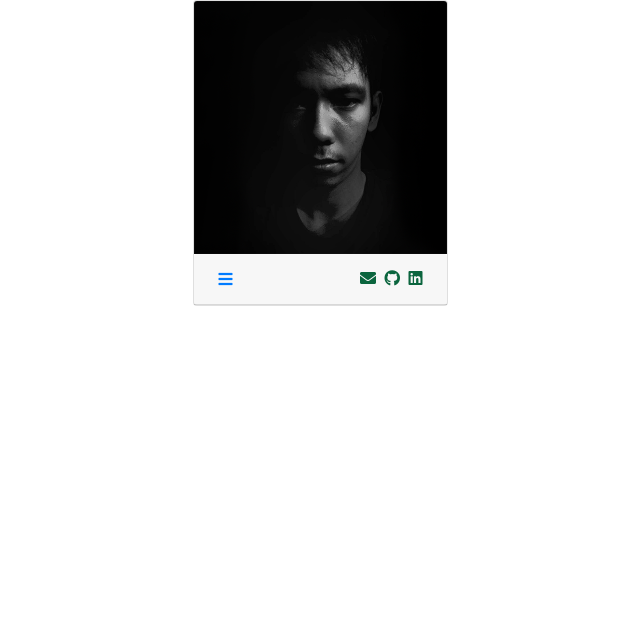
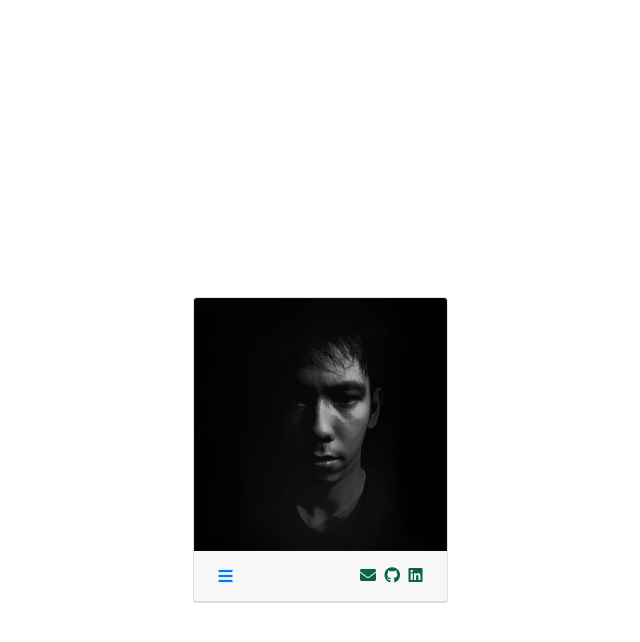
Before and after one commit to samsir/rumah, a Jekyll site: the page built from index.md, in a window 1280 px wide. Shown: the top 642 px of the page, without its empty margins (320-960 px from the left). Built offline with Jekyll 4.4.1, drawn with Linux system fonts in a browser that asks for light colours.

Commit message:
Update default.html

```diff
--- a/_layouts/default.html
+++ b/_layouts/default.html
@@ -6,7 +6,7 @@
 <body class="h-100">
 
 <section class="container h-100">
-    <main class="row h-100">
+    <main class="row align-items-center h-100">
 
       {% include card.html %}
 
```
